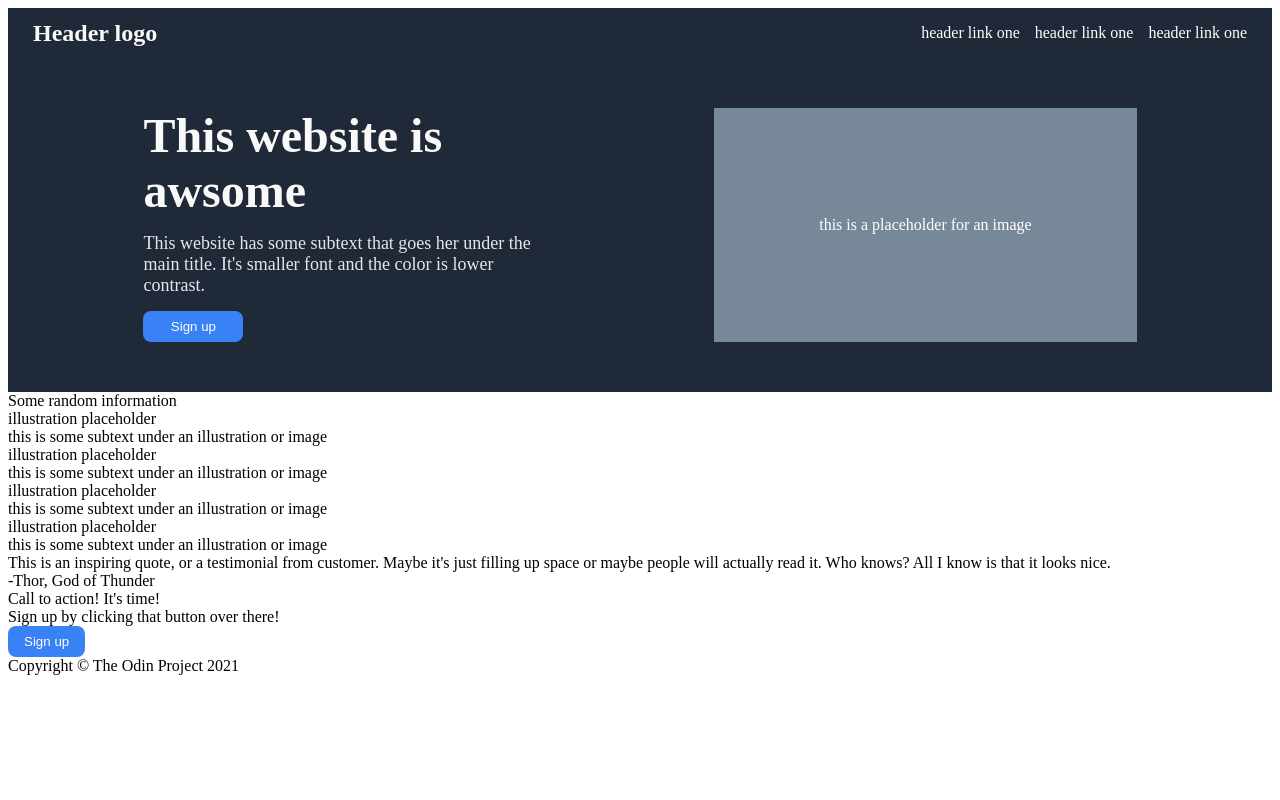
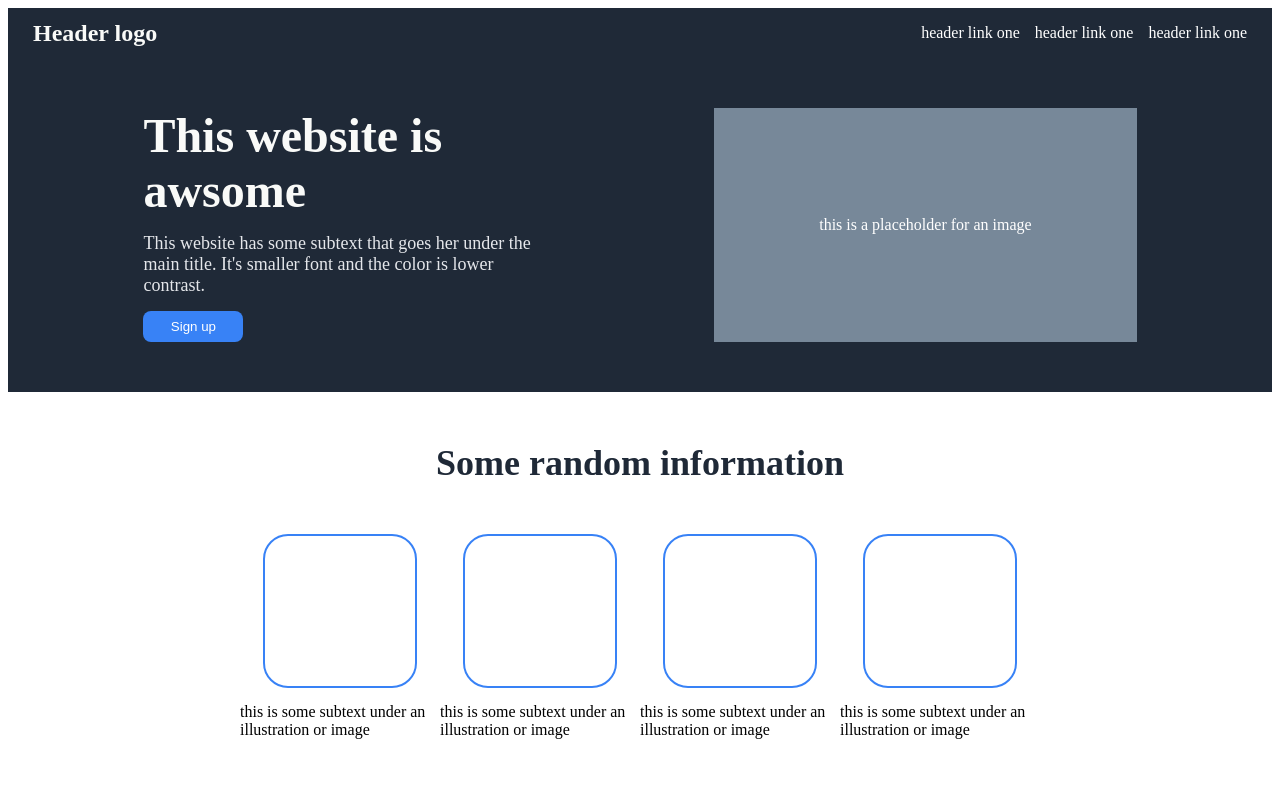
Before and after one commit to cmdax/Landing-page, a plain HTML site: page index.html in a window 1280 px wide. Shown: the top 800 px of the page. Drawn offline with Linux system fonts and the light colour scheme.

Commit message:
Style section 2

```diff
--- a/index.html
+++ b/index.html
@@ -34,19 +34,19 @@
         <div class="section-title">Some random information</div>
         <div class="list-illustrations">
             <div class="element">
-                <div class="illustration">illustration placeholder</div>
+                <div class="illustration"></div>
                 <div class="description">this is some subtext under an illustration or image</div>
             </div>
             <div class="element">
-                <div class="illustration">illustration placeholder</div>
+                <div class="illustration"></div>
                 <div class="description">this is some subtext under an illustration or image</div>
             </div>
             <div class="element">
-                <div class="illustration">illustration placeholder</div>
+                <div class="illustration"></div>
                 <div class="description">this is some subtext under an illustration or image</div>
             </div>
             <div class="element">
-                <div class="illustration">illustration placeholder</div>
+                <div class="illustration"></div>
                 <div class="description">this is some subtext under an illustration or image</div>
             </div>
         </div>
--- a/style.css
+++ b/style.css
@@ -29,7 +29,8 @@ a{
     color: white;
     display: flex;
     justify-content: space-around;
-    padding: 50px
+    padding: 50px;
+    margin: 0;
 }
 
 #left-main {
@@ -67,3 +68,43 @@ button {
     align-items: center;
     padding: 0 105px;
 }
+
+.section.two{
+    display: flex;
+    flex-direction: column;
+    align-items: center;
+    margin-bottom: 100px;
+}
+
+.section.two .section-title{
+    font-size: 36px;
+    font-weight: 700;
+    color: #1F2937;
+    margin: 50px;
+}
+
+.list-illustrations{
+    display: flex;
+}
+
+.element {
+    display: flex;
+    flex-direction: column;
+    align-items: center;
+    gap: 15px;
+    width: 200px;
+}
+
+.element .illustration{
+    display: flex;
+    border:  2px solid #3882F6;
+    border-radius: 25px;
+    height: 150px;
+    width: 150px;;
+    justify-content: center;
+    align-items: center;
+}
+
+.element .descripiton{
+    width: 150px;
+}
```
